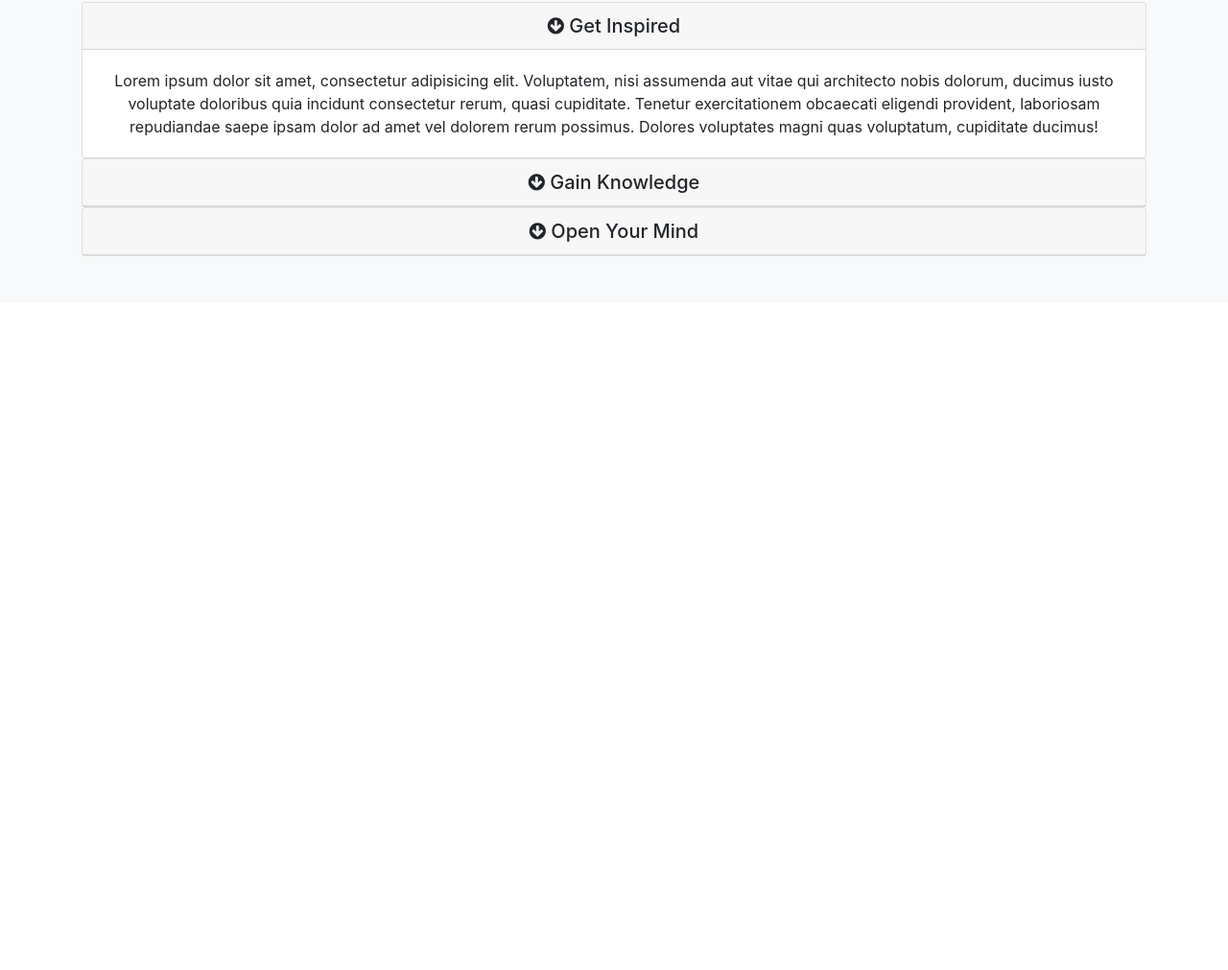
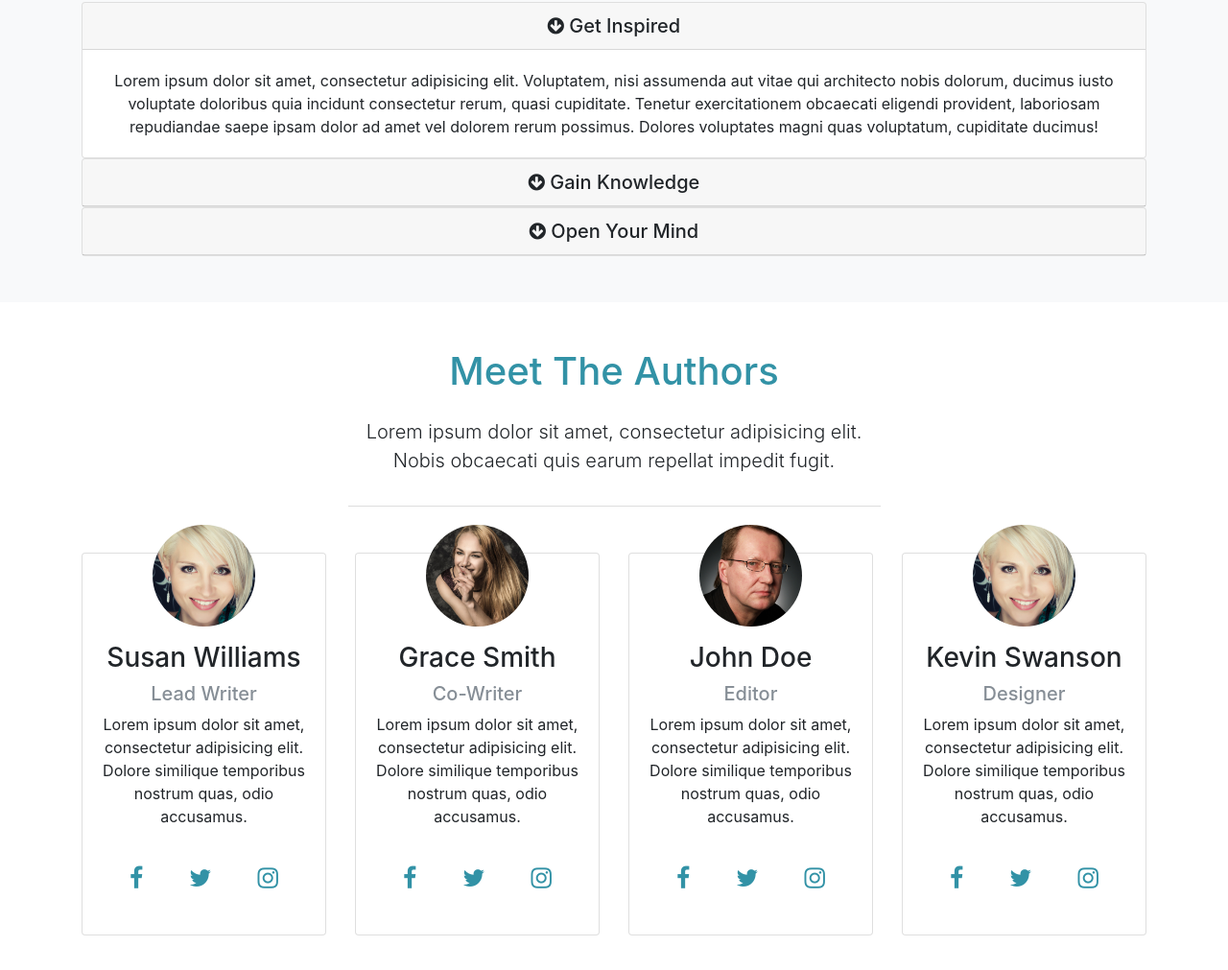
Before and after one commit to SarandaSadiku/Mizuxe-Book-Theme, a website: page src/index.html in a window 1280 px wide. Shown: the part 1376-2387 px from the top of the page at 96% size. Before the commit the page ends 1691 px from the top, so only its background shows below. Drawn offline with Linux system fonts and the light colour scheme.

Commit message:
Author Area added

```diff
--- a/src/index.html
+++ b/src/index.html
@@ -158,7 +158,106 @@
                     </div>
                   </div>
                 </div>
+              </div>
+            </div>
+          </div>
+        </section>
 
+        <!-- AUTHORS -->
+        <section id="authors" class="my-5 text-center">
+          <div class="container">
+            <div class="row">
+              <div class="col">
+                <div class="info-header mb-5">
+                  <h1 class="text-primary pb-3">Meet The Authors</h1>
+                  <p class="lead pb-3">Lorem ipsum dolor sit amet, consectetur adipisicing elit. Nobis obcaecati quis earum repellat impedit fugit.</p>
+                </div>
+              </div>
+            </div>
+            <div class="row">
+              <div class="col-lg-3 col-md-6">
+                <div class="card">
+                  <div class="card-body">
+                    <img src="img/person1.jpg" alt="image" class="img-fluid rounded-circle w-50 mb-3">
+                    <h3>Susan Williams</h3>
+                    <h5 class="text-muted">Lead Writer</h5>
+                    <p>Lorem ipsum dolor sit amet, consectetur adipisicing elit. Dolore similique temporibus nostrum quas, odio accusamus.</p>
+                    <div class="d-flex flex-row justify-content-center">
+                      <div class="p-4">
+                        <a href="#"><i class="fa fa-facebook"></i></a>
+                      </div>
+                      <div class="p-4">
+                        <a href="#"><i class="fa fa-twitter"></i></a>
+                      </div>
+                      <div class="p-4">
+                        <a href="#"><i class="fa fa-instagram"></i></a>
+                      </div>
+                    </div>
+                  </div>
+                </div>
+              </div>
+              <div class="col-lg-3 col-md-6">
+                <div class="card">
+                  <div class="card-body">
+                    <img src="img/person2.jpg" alt="image" class="img-fluid rounded-circle w-50 mb-3">
+                    <h3>Grace Smith</h3>
+                    <h5 class="text-muted">Co-Writer</h5>
+                    <p>Lorem ipsum dolor sit amet, consectetur adipisicing elit. Dolore similique temporibus nostrum quas, odio accusamus.</p>
+                    <div class="d-flex flex-row justify-content-center">
+                      <div class="p-4">
+                        <a href="#"><i class="fa fa-facebook"></i></a>
+                      </div>
+                      <div class="p-4">
+                        <a href="#"><i class="fa fa-twitter"></i></a>
+                      </div>
+                      <div class="p-4">
+                        <a href="#"><i class="fa fa-instagram"></i></a>
+                      </div>
+                    </div>
+                  </div>
+                </div>
+              </div>
+              <div class="col-lg-3 col-md-6">
+                <div class="card">
+                  <div class="card-body">
+                    <img src="img/person3.jpg" alt="image" class="img-fluid rounded-circle w-50 mb-3">
+                    <h3>John Doe</h3>
+                    <h5 class="text-muted">Editor</h5>
+                    <p>Lorem ipsum dolor sit amet, consectetur adipisicing elit. Dolore similique temporibus nostrum quas, odio accusamus.</p>
+                    <div class="d-flex flex-row justify-content-center">
+                      <div class="p-4">
+                        <a href="#"><i class="fa fa-facebook"></i></a>
+                      </div>
+                      <div class="p-4">
+                        <a href="#"><i class="fa fa-twitter"></i></a>
+                      </div>
+                      <div class="p-4">
+                        <a href="#"><i class="fa fa-instagram"></i></a>
+                      </div>
+                    </div>
+                  </div>
+                </div>
+              </div>
+              <div class="col-lg-3 col-md-6">
+                <div class="card">
+                  <div class="card-body">
+                    <img src="img/person1.jpg" alt="image" class="img-fluid rounded-circle w-50 mb-3">
+                    <h3>Kevin Swanson</h3>
+                    <h5 class="text-muted">Designer</h5>
+                    <p>Lorem ipsum dolor sit amet, consectetur adipisicing elit. Dolore similique temporibus nostrum quas, odio accusamus.</p>
+                    <div class="d-flex flex-row justify-content-center">
+                      <div class="p-4">
+                        <a href="#"><i class="fa fa-facebook"></i></a>
+                      </div>
+                      <div class="p-4">
+                        <a href="#"><i class="fa fa-twitter"></i></a>
+                      </div>
+                      <div class="p-4">
+                        <a href="#"><i class="fa fa-instagram"></i></a>
+                      </div>
+                    </div>
+                  </div>
+                </div>
               </div>
             </div>
           </div>
--- a/src/scss/style.scss
+++ b/src/scss/style.scss
@@ -34,3 +34,19 @@ body{
   margin: auto;
   border-bottom: 1px #ddd solid;
 }
+
+#authors{
+  img{
+    margin-top: -50px;
+  }
+  .fa{
+    font-size: 25px;
+  }
+  .card:hover{
+    background: $primary;
+    color: #fff;
+    .fa{
+      color: #fff;
+    }
+  }
+}
```
Also changed, not shown: src/css/style.css, src/img/person1.jpg (added), src/img/person2.jpg (added), src/img/person3.jpg (added), src/img/person4.jpg (added).
